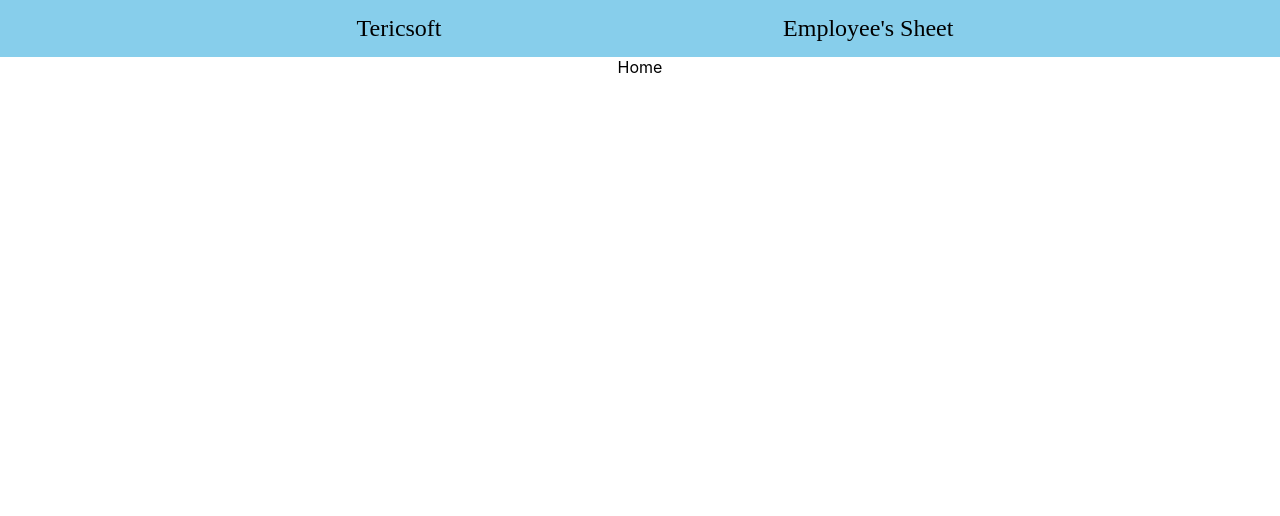
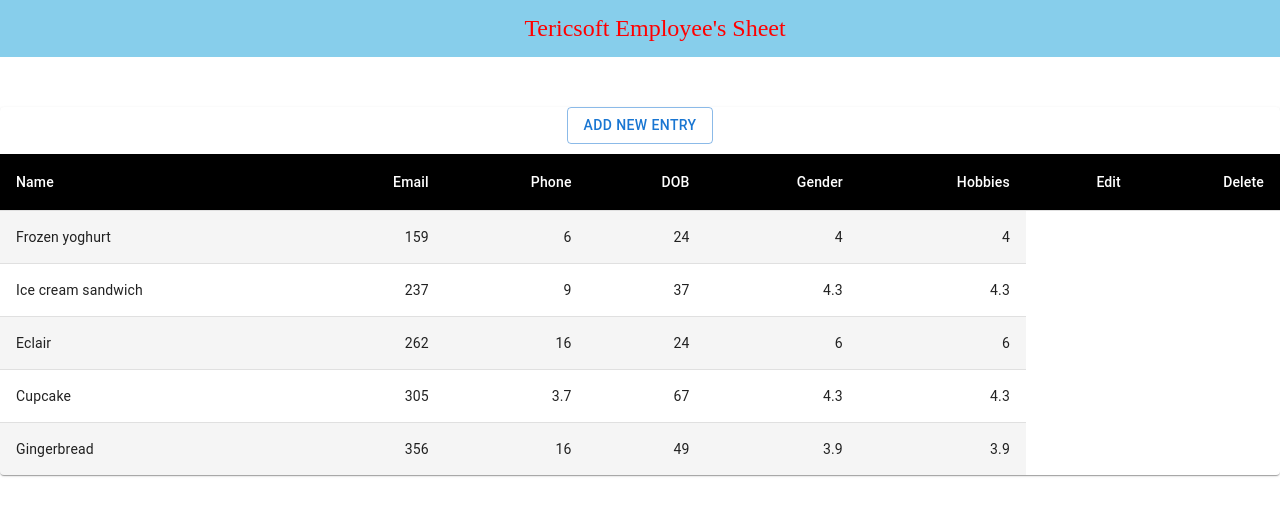
Before and after one commit to Nitesh-Samaniya/tericsoft-task1, a React (Create React App) app in the folder task1/: page / in a window 1280 px wide. Shown: the top 516 px of the page. Built offline with nearby package versions, Linux system fonts and the light colour scheme; the HTML template or start-up script is replaced by a standard one.

Commit message:
completed add New Entry

```diff
--- a/task1/package.json
+++ b/task1/package.json
@@ -9,6 +9,7 @@
     "@testing-library/jest-dom": "^5.16.5",
     "@testing-library/react": "^13.4.0",
     "@testing-library/user-event": "^13.5.0",
+    "axios": "^1.3.5",
     "react": "^18.2.0",
     "react-dom": "^18.2.0",
     "react-scripts": "5.0.1",
--- /dev/null
+++ b/task1/src/component/AddEntry.jsx
@@ -0,0 +1,187 @@
+import * as React from 'react';
+import Box from '@mui/material/Box';
+import Button from '@mui/material/Button';
+import Typography from '@mui/material/Typography';
+import Modal from '@mui/material/Modal';
+import { Checkbox, FormLabel, Input, Radio, RadioGroup } from '@mui/material';
+import axios from 'axios';
+
+const style = {
+  position: 'absolute',
+  top: '50%',
+  left: '50%',
+  transform: 'translate(-50%, -50%)',
+  width: 400,
+  bgcolor: 'background.paper',
+  border: '2px solid #000',
+  boxShadow: 24,
+  p: 4,
+};
+
+const inputStyle = {
+  display: "block",
+  width: "54%",
+  margin:'auto',
+  marginBottom: "10px"
+}
+
+const initData = {
+  name: "",
+  email: "",
+  phone: "",
+  dob: "",
+  gender: "",
+  hobbies: []
+}
+
+export default function AddEntry() {
+  const [open, setOpen] = React.useState(false);
+  const handleOpen = () => setOpen(true);
+  const handleClose = () => setOpen(false);
+  const [form, setForm] = React.useState(initData)
+  const [checkboxes, setCheckboxes] = React.useState([]);
+
+  const handleChange = (e)=>{
+    const {name, value} = e.target;
+
+    setForm({
+      ...form,
+      [name]: value
+    });
+  }
+
+  function handleCheckboxChange(event) {
+    const { value } = event.target;
+    let updatedCheckboxes = [...checkboxes];
+
+    if (updatedCheckboxes.includes(value)) {
+      updatedCheckboxes = updatedCheckboxes.filter(item => item !== value);
+    } else {
+      updatedCheckboxes.push(value);
+    }
+
+    setCheckboxes(updatedCheckboxes);
+    form.hobbies = updatedCheckboxes;
+  }
+
+  const handleSubmit = async(e)=>{
+    e.preventDefault();
+
+    await axios({
+      url: "https://tericsoft-fake-backend.onrender.com/employee",
+      method: "POST",
+      headers: {
+        Accept: "application/json",
+        "Content-Type": "application/json;charset=UTF-8"
+      },
+      data: form
+    })
+      .then((res) => {
+        console.log(res.data);
+      })
+      .catch((e) => {
+        console.log(e);
+      });
+
+    setForm(initData)
+    setCheckboxes([]);
+  }
+
+  return (
+    <div>
+      <Button onClick={handleOpen} variant="outlined" sx={{marginBottom: "10px"}}>Add New Entry</Button>
+      <Modal
+        open={open}
+        onClose={handleClose}
+        aria-labelledby="modal-modal-title"
+        aria-describedby="modal-modal-description"
+      >
+        <Box sx={style}>
+          <Box sx={{display:'flex'}}>
+            <FormLabel sx={{mt:'10px'}}>Name</FormLabel>
+            <Input
+              type='text'
+              name='name'
+              value={form.name}
+              onChange={handleChange}
+              sx={inputStyle}
+            />
+          </Box>
+
+          <Box sx={{display:'flex'}}>
+            <FormLabel sx={{mt:'10px'}}>Email</FormLabel>
+
+            <Input
+              type='email'
+              name='email'
+              value={form.email}
+              onChange={handleChange}
+              sx={inputStyle}
+            />
+          </Box>
+
+          <Box sx={{display:'flex'}}>
+            <FormLabel sx={{mt:'10px'}}>Phone No.</FormLabel>
+            <Input
+              type='text'
+              name='phone'
+              value={form.phone}
+              onChange={handleChange}
+              sx={{ml:'35px', width:'55%', mb:'10px'}}
+
+            />
+          </Box>
+
+          <Box sx={{display:'flex'}}>
+            <FormLabel sx={{mt:'10px'}}>DOB</FormLabel>
+            <Input
+              type='date'
+              name='dob'
+              value={form.dob}
+              onChange={handleChange}
+              sx={inputStyle}
+            />
+          </Box>
+
+          <RadioGroup onChange={handleChange} defaultValue="female" name="gender" sx={{ my: 1 }}>
+          <Typography level="h3">Gender</Typography>
+            <Box sx={{display: 'block'}}>
+              <Radio
+                value="female"
+                label="Female"
+              />
+              <FormLabel>Female</FormLabel>
+            </Box>
+
+            <Box sx={{display: 'block'}}>
+              <Radio value="male" label="Male" />
+              <FormLabel>Male</FormLabel>
+            </Box>
+
+            <Box sx={{display: 'block'}}>
+              <Radio value="other" label="Other" />
+              <FormLabel>Other</FormLabel>
+            </Box>
+          </RadioGroup>
+
+          <Box sx={{ display: 'flex', gap: 3 }}>
+          <Typography sx={{mt:'10px'}}>Hobbies</Typography>
+            <Box>
+              <Checkbox name='hobbies' value={'Reading'} onChange={handleCheckboxChange}/>
+              <FormLabel>Reading</FormLabel>
+            </Box>
+
+            <Box>
+              <Checkbox name='hobbies' value={'Writing'} onChange={handleCheckboxChange}/>
+              <FormLabel>Writing</FormLabel>
+            </Box>
+
+          </Box>
+
+          <Button sx={inputStyle} onClick={handleSubmit}>Add</Button>
+
+        </Box>
+      </Modal>
+    </div>
+  );
+}
--- a/task1/src/component/Home.jsx
+++ b/task1/src/component/Home.jsx
@@ -1,9 +1,80 @@
-import React from 'react'
+import * as React from 'react';
+import { styled } from '@mui/material/styles';
+import Table from '@mui/material/Table';
+import TableBody from '@mui/material/TableBody';
+import TableCell, { tableCellClasses } from '@mui/material/TableCell';
+import TableContainer from '@mui/material/TableContainer';
+import TableHead from '@mui/material/TableHead';
+import TableRow from '@mui/material/TableRow';
+import Paper from '@mui/material/Paper';
+import { Button } from '@mui/material';
+import AddEntry from './AddEntry';
 
-const Home = () => {
-  return (
-    <div>Home</div>
-  )
+const StyledTableCell = styled(TableCell)(({ theme }) => ({
+  [`&.${tableCellClasses.head}`]: {
+    backgroundColor: theme.palette.common.black,
+    color: theme.palette.common.white,
+  },
+  [`&.${tableCellClasses.body}`]: {
+    fontSize: 14,
+  },
+}));
+
+const StyledTableRow = styled(TableRow)(({ theme }) => ({
+  '&:nth-of-type(odd)': {
+    backgroundColor: theme.palette.action.hover,
+  },
+  // hide last border
+  '&:last-child td, &:last-child th': {
+    border: 0,
+  },
+}));
+
+function createData(name, calories, fat, carbs, protein) {
+  return { name, calories, fat, carbs, protein };
 }
 
-export default Home
+const rows = [
+  createData('Frozen yoghurt', 159, 6.0, 24, 4.0),
+  createData('Ice cream sandwich', 237, 9.0, 37, 4.3),
+  createData('Eclair', 262, 16.0, 24, 6.0),
+  createData('Cupcake', 305, 3.7, 67, 4.3),
+  createData('Gingerbread', 356, 16.0, 49, 3.9),
+];
+
+export default function Home() {
+  return (
+    <TableContainer component={Paper}>
+      <AddEntry />
+      <Table sx={{ minWidth: 700 }} aria-label="customized table">
+        <TableHead>
+          <TableRow>
+            <StyledTableCell>Name</StyledTableCell>
+            <StyledTableCell align="right">Email</StyledTableCell>
+            <StyledTableCell align="right">Phone</StyledTableCell>
+            <StyledTableCell align="right">DOB</StyledTableCell>
+            <StyledTableCell align="right">Gender</StyledTableCell>
+            <StyledTableCell align="right">Hobbies</StyledTableCell>
+            <StyledTableCell align="right">Edit</StyledTableCell>
+            <StyledTableCell align="right">Delete</StyledTableCell>
+          </TableRow>
+        </TableHead>
+        <TableBody>
+          {rows.map((row) => (
+            <StyledTableRow key={row.name}>
+              <StyledTableCell component="th" scope="row">
+                {row.name}
+              </StyledTableCell>
+              <StyledTableCell align="right">{row.calories}</StyledTableCell>
+              <StyledTableCell align="right">{row.fat}</StyledTableCell>
+              <StyledTableCell align="right">{row.carbs}</StyledTableCell>
+              <StyledTableCell align="right">{row.protein}</StyledTableCell>
+              <StyledTableCell align="right">{row.protein}</StyledTableCell>
+
+            </StyledTableRow>
+          ))}
+        </TableBody>
+      </Table>
+    </TableContainer>
+  );
+}
--- a/task1/src/component/Navbar.jsx
+++ b/task1/src/component/Navbar.jsx
@@ -7,13 +7,13 @@
         width: "100%",
         backgroundColor: "skyblue",
         padding: "15px",
-        display: "flex",
-        justifyContent: 'space-evenly',
         fontFamily: "cursive",
-        fontSize: "24px"
+        fontSize: "24px",
+        cursor: "pointer",
+        color:'red',
+        marginBottom: "50px"
     }}>
-        <Box sx={{cursor: "pointer"}}>Tericsoft</Box>
-        <Box sx={{cursor: "pointer"}}>Employee's Sheet</Box>
+        Tericsoft Employee's Sheet
     </Box>
   )
 }
```
Also changed, not shown: 1 other file (tests, documents, lock files or other folders).
